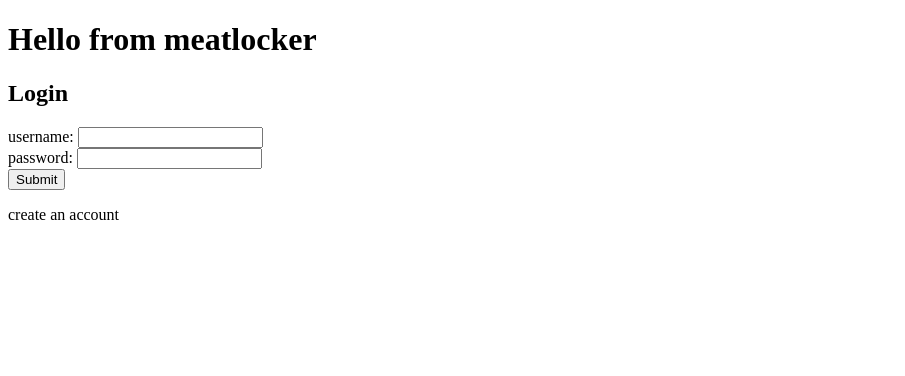
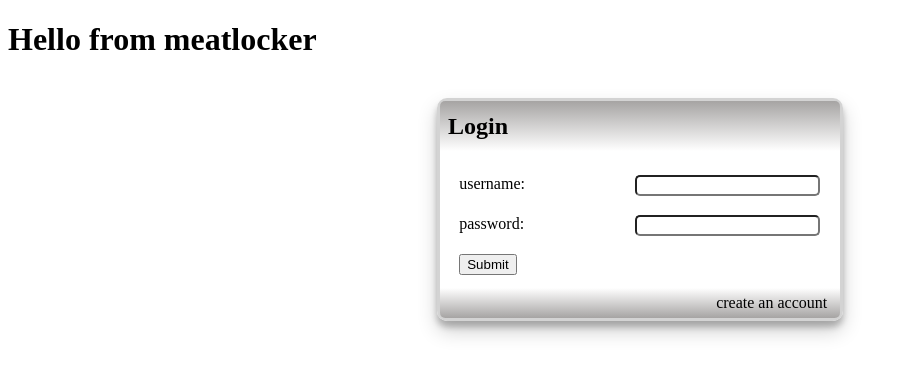
Before and after one commit to spotted76/meatlocker, a React (Create React App) app in the folder front-end/: page / in a window 1280 px wide. Shown: the top 376 px of the page, without its empty margins (0-905 px from the left). Built offline with nearby package versions, Linux system fonts and the light colour scheme.

Commit message:
styling added, need to fix

```diff
--- a/front-end/src/components/Login.js
+++ b/front-end/src/components/Login.js
@@ -5,6 +5,8 @@ import Cookies from 'js-cookie';
 
 import LoginService from '../services/loginService';
 import Config from '../utils/config';
+
+import  './dialogs.css';
 
 function Login() {
 
@@ -69,6 +71,7 @@ function Login() {
           <h2>Login</h2>
         </div>
         <form onSubmit={onSubmit}>
+          <div className="inputs">
             <div className="auth_input">
               <label htmlFor="username">username: </label>
               <input name="username" {...username} required />
@@ -80,10 +83,11 @@ function Login() {
             <div className="auth_input">
               <button>Submit</button>
             </div>
+          </div>
+        </form>
         <div className="authFooter">
           <p>create an account</p>
         </div>
-        </form>
       </div>
     </div>
   );
--- /dev/null
+++ b/front-end/src/components/dialogs.css
@@ -0,0 +1,70 @@
+:root {
+  --border-color-in: #a6a4a3;
+  --border-color-out: #ffff;
+}
+
+.auth_form {
+  border: solid lightgrey;
+  border-radius: 10px;
+  width: 400px;
+  display: flex;
+  flex-direction:column;
+  margin: auto;
+  margin-top:2.5rem;
+  box-shadow: 0 10px 20px rgba(0,0,0,0.19), 0 6px 6px rgba(0,0,0,0.23);
+}
+
+h2 {
+  padding: .5rem;
+}
+
+.authHeader {
+  display: flex;
+  align-items: center;
+  background: linear-gradient(to bottom, var(--border-color-in), var(--border-color-out));
+  height: 50px;
+  justify-content: flex-start;
+  border-top-left-radius: 5px;
+  border-top-right-radius: 5px;
+}
+
+.inputs {
+  display: flex;
+  height: 100px;
+  flex-direction: column;
+  justify-content: space-between;
+  margin-top: 1.5rem;
+  margin-bottom: .8rem;
+  margin-right: 5%;
+}
+
+.authFooter {
+  height: 30px;
+  display: flex;
+  justify-content: flex-end;
+  align-items: center;
+  background: linear-gradient(to top, var(--border-color-in), var(--border-color-out));
+  text-align: right;
+  border-bottom-left-radius: 5px;
+  border-bottom-right-radius: 5px;
+  margin: 0;
+  padding: 0;
+}
+
+.authFooter p {
+  padding-right: .8rem;
+}
+
+.auth_input {
+  display: flex;
+  justify-content: space-between;
+  padding-left: 1.2rem;
+}
+
+.auth_input label {
+
+}
+
+.auth_input input {
+  border-radius: 5px;
+}
```
Lines whose indentation alone changed are shown as unchanged.
